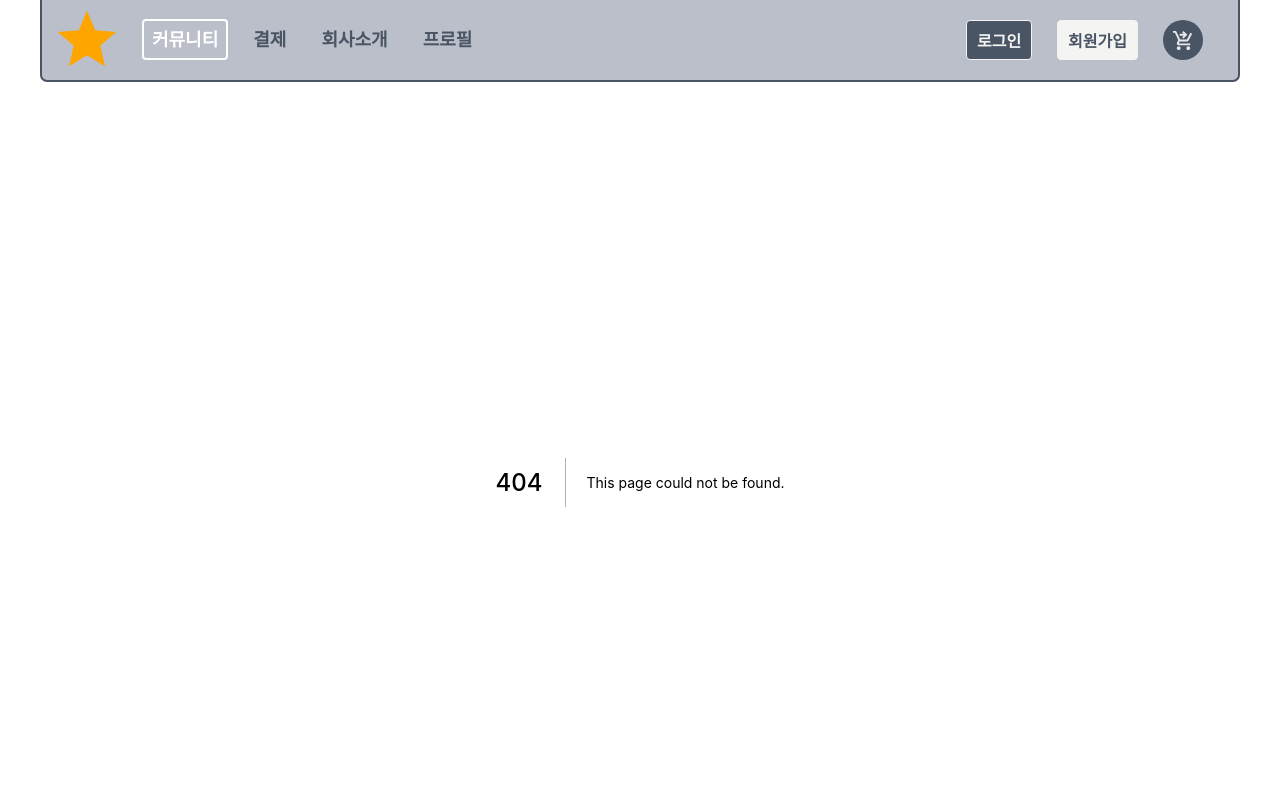
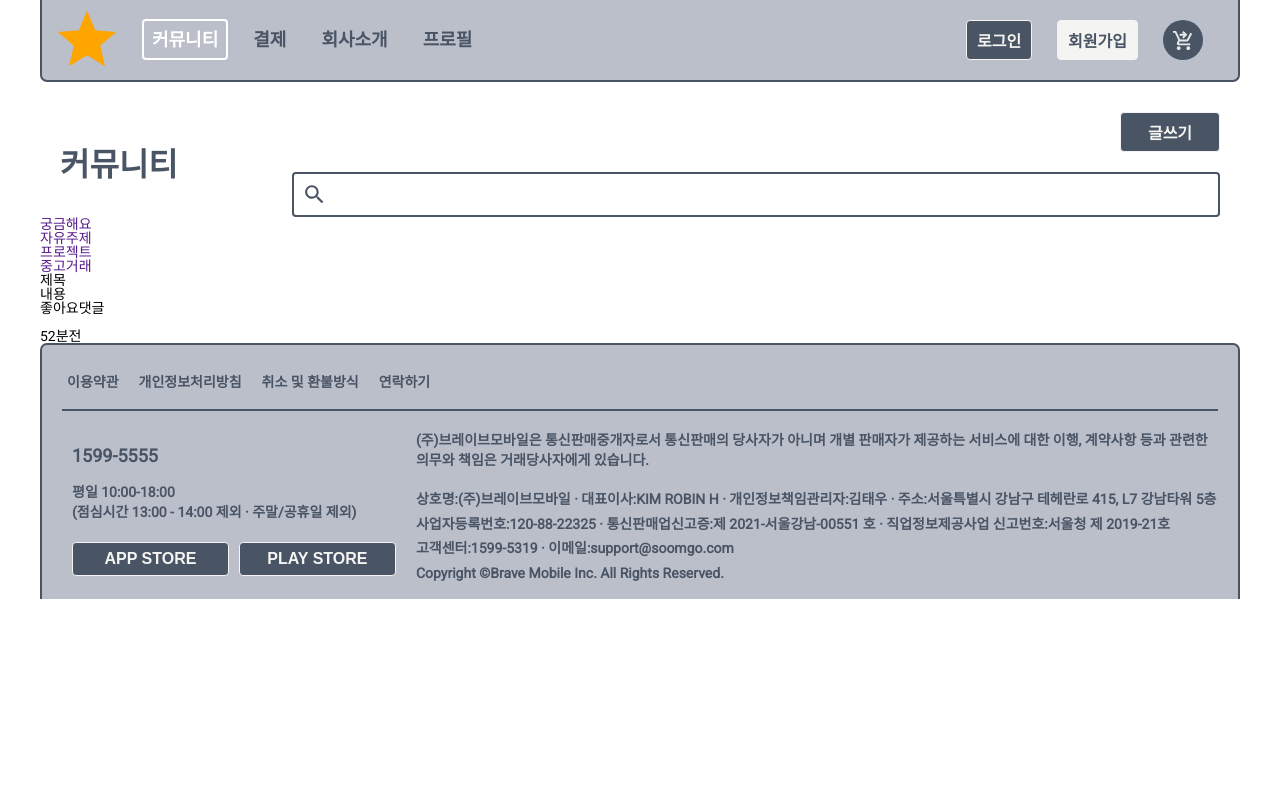
Before and after one commit to Develing1991/my-portfolio, a Next.js app: page /community in a window 1280 px wide. Before the commit this address had no page. Shown: the top 800 px of the page. Built offline with nearby package versions, Linux system fonts and the light colour scheme.

Commit message:
공통 input component 추가 및 커뮤니티 작업

```diff
--- /dev/null
+++ b/pages/community/index.tsx
@@ -0,0 +1,5 @@
+import CommunityPageContainer from '@/src/components/pages/community/CommunityPage.container';
+
+export default function CommunityPage() {
+	return <CommunityPageContainer />;
+}
--- a/src/commons/styles/global.styles.ts
+++ b/src/commons/styles/global.styles.ts
@@ -83,7 +83,9 @@ export const globalStyles = css`
     margin: 0;
     padding: 0;
   }
-
+  input {
+    outline: none;
+  }
 
 `;
 /* COMMON CSS styled */
--- /dev/null
+++ b/src/components/commons/Input.tsx
@@ -0,0 +1,65 @@
+import { globalColor } from '@/src/commons/styles/color.styles';
+import { globalFontSize } from '@/src/commons/styles/font.styles';
+import SearchIcon from '@mui/icons-material/Search';
+import CloseIcon from '@mui/icons-material/Close';
+import styled from '@emotion/styled';
+import { ChangeEvent } from 'react';
+
+interface InputProps {
+	width?: string;
+	keyword?: string;
+	onChangeInput?: (event: ChangeEvent<HTMLInputElement>) => void;
+}
+
+export default function Input01({ width, keyword = '', onChangeInput }: InputProps) {
+	return (
+		<InputCover width={!width ? '100%' : width}>
+			<CustomSearchIcon />
+			<CustomInput onChange={onChangeInput} />
+			<CustomCloseIcon showclose={keyword.length > 0 ? 'block' : 'none'} />
+		</InputCover>
+	);
+}
+
+export const CustomInput = styled.input`
+	border: 2px solid ${globalColor.primary_dp4};
+	font-size: ${globalFontSize.large};
+	color: ${globalColor.primary_dp4};
+	font-weight: 700;
+	padding: 10px 40px;
+	border-radius: 4px;
+	width: 100%;
+
+	&:focus {
+		background-color: ${globalColor.primary_dp3};
+		color: ${globalColor.white};
+	}
+`;
+export const InputCover = styled.div`
+	position: relative;
+	width: ${({ width }: { width: string }) => width};
+`;
+
+export const CustomSearchIcon = styled(SearchIcon)`
+	width: 25px;
+	height: 25px;
+	color: ${globalColor.primary_dp4};
+	position: absolute;
+	left: 10px;
+	top: 0;
+	bottom: 0;
+	margin: auto;
+	cursor: pointer;
+`;
+export const CustomCloseIcon = styled(CloseIcon)`
+	width: 25px;
+	height: 25px;
+	display: ${({ showclose }: { showclose: string }) => showclose};
+	color: ${globalColor.primary_dp4};
+	position: absolute;
+	right: 10px;
+	top: 0;
+	bottom: 0;
+	margin: auto;
+	cursor: pointer;
+`;
--- /dev/null
+++ b/src/components/pages/community/CommunityPage.container.tsx
@@ -0,0 +1,5 @@
+import CommunityPagePresenter from './CommunityPage.presenter';
+
+export default function CommunityPageContainer() {
+	return <CommunityPagePresenter />;
+}
--- /dev/null
+++ b/src/components/pages/community/CommunityPage.presenter.tsx
@@ -0,0 +1,66 @@
+import * as S from './CommunityPage.styles';
+import { Inner } from '@/src/commons/styles/global.styles';
+import { ChangeEvent, useState } from 'react';
+export default function CommunityPagePresenter() {
+	const [keyword, setKeyword] = useState('');
+	const onChangeInput = (event: ChangeEvent<HTMLInputElement>) => {
+		setKeyword(() => event?.target.value);
+	};
+	return (
+		<>
+			<section>
+				<Inner>
+					<S.SectionInner>
+						<S.AreaTitleDiv>
+							<S.AreaTitle>커뮤니티</S.AreaTitle>
+						</S.AreaTitleDiv>
+						<S.AreaCompositionDiv>
+							<S.CompositionGroup>
+								<S.CompositionButton reverse>글쓰기</S.CompositionButton>
+								<S.CompositionInput keyword={keyword} onChangeInput={onChangeInput} />
+							</S.CompositionGroup>
+						</S.AreaCompositionDiv>
+					</S.SectionInner>
+				</Inner>
+			</section>
+			<section>
+				<Inner>
+					<nav>
+						<ul>
+							<li>
+								<a href="">궁금해요</a>
+							</li>
+							<li>
+								<a href="">자유주제</a>
+							</li>
+							<li>
+								<a href="">프로젝트</a>
+							</li>
+							<li>
+								<a href="">중고거래</a>
+							</li>
+						</ul>
+					</nav>
+					<article>
+						<div className="boardcard">
+							<div className="left">
+								<p className="title">제목</p>
+								<p className="contents">내용</p>
+								<div className="icons">
+									<span>좋아요</span>
+									<span>댓글</span>
+								</div>
+							</div>
+							<div className="right">
+								<div className="boardimage">
+									<img src="" alt="" />
+								</div>
+								<p className="timesago">52분전</p>
+							</div>
+						</div>
+					</article>
+				</Inner>
+			</section>
+		</>
+	);
+}
--- /dev/null
+++ b/src/components/pages/community/CommunityPage.styles.ts
@@ -0,0 +1,42 @@
+import { globalColor } from '@/src/commons/styles/color.styles';
+import { globalFontSize } from '@/src/commons/styles/font.styles';
+import styled from '@emotion/styled';
+import { Button } from '../../commons/Button';
+import Input01 from '../../commons/Input';
+
+export const SectionInner = styled.div`
+	display: flex;
+	padding: 30px 20px 0px 20px;
+	align-items: center;
+`;
+export const AreaTitleDiv = styled.div`
+	flex-basis: 20%;
+	/* display: flex;
+	align-items: center;
+	justify-content: center; */
+`;
+export const AreaTitle = styled.h1`
+	font-weight: 700;
+	font-size: ${globalFontSize.xxlarge};
+	color: ${globalColor.primary_dp4};
+`;
+
+export const AreaCompositionDiv = styled.div`
+	flex-basis: 80%;
+`;
+export const CompositionGroup = styled.div`
+	display: flex;
+	flex-direction: column;
+	align-items: flex-end;
+	gap: 20px;
+`;
+export const CompositionButton = styled(Button)`
+	width: 100px;
+	&:hover {
+		background-color: ${globalColor.white};
+		border-color: ${globalColor.primary_dp4};
+	}
+`;
+
+// SearchIcon
+export const CompositionInput = styled(Input01)``;
```
